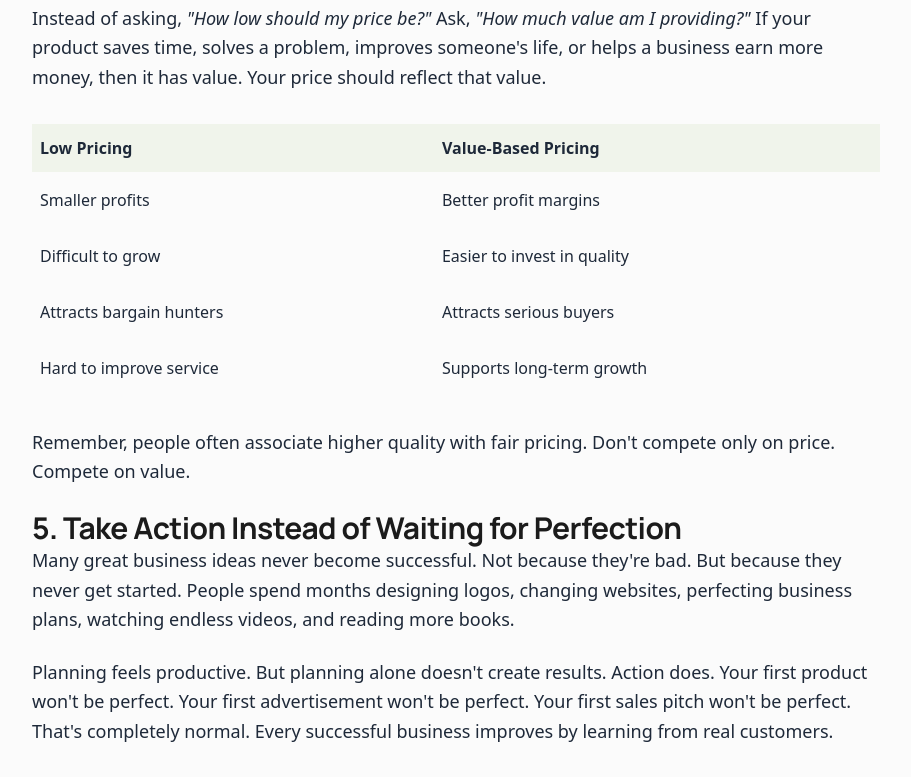
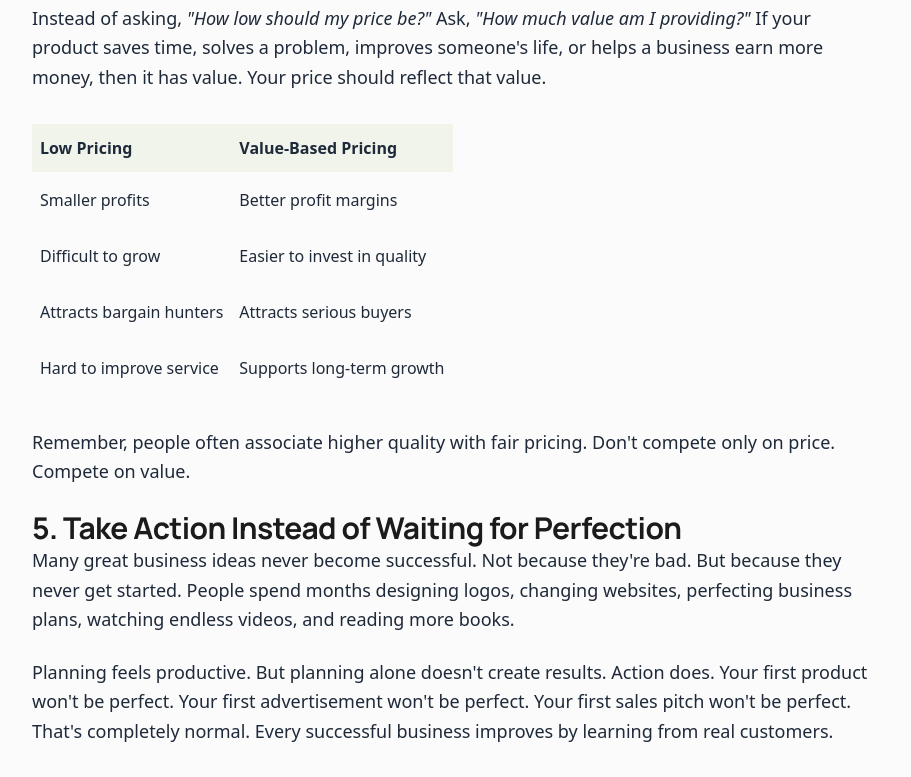
Before and after one commit to poornaprasadmacha/hellomacha, a Next.js app: page /21-powerful-business-strategies in a window 1280 px wide. Shown: the part 4840-5617 px from the top of the page, without its empty margins (184-1095 px from the left). Built offline with nearby package versions, Linux system fonts and the light colour scheme.

Commit message:
Improve mobile layout and tap targets

```diff
--- a/app/globals.css
+++ b/app/globals.css
@@ -33,6 +33,12 @@ html,
 body {
   max-width: 100vw;
   overflow-x: hidden;
+}
+
+*,
+*::before,
+*::after {
+  box-sizing: border-box;
 }
 
 html {
@@ -80,6 +86,7 @@ img {
 
 .prose {
   color: var(--ink);
+  overflow-wrap: anywhere;
 }
 
 .prose h1,
@@ -187,6 +194,9 @@ img {
 }
 
 .prose table {
+  display: block;
+  max-width: 100%;
+  overflow-x: auto;
   overflow: hidden;
   border-radius: 0.75rem;
 }
--- a/components/Header.tsx
+++ b/components/Header.tsx
@@ -92,7 +92,7 @@ export default function Header() {
           onClick={() => setMobileMenuOpen(!mobileMenuOpen)}
           aria-expanded={mobileMenuOpen}
           aria-label="Toggle navigation menu"
-          className="flex items-center justify-center p-1.5 text-[var(--ink)] hover:text-[var(--brand-red)] focus:outline-none md:hidden"
+          className="flex h-12 w-12 items-center justify-center text-[var(--ink)] hover:text-[var(--brand-red)] focus:outline-none md:hidden"
         >
           {mobileMenuOpen ? <FiX size={24} /> : <FiMenu size={24} />}
         </button>
```
